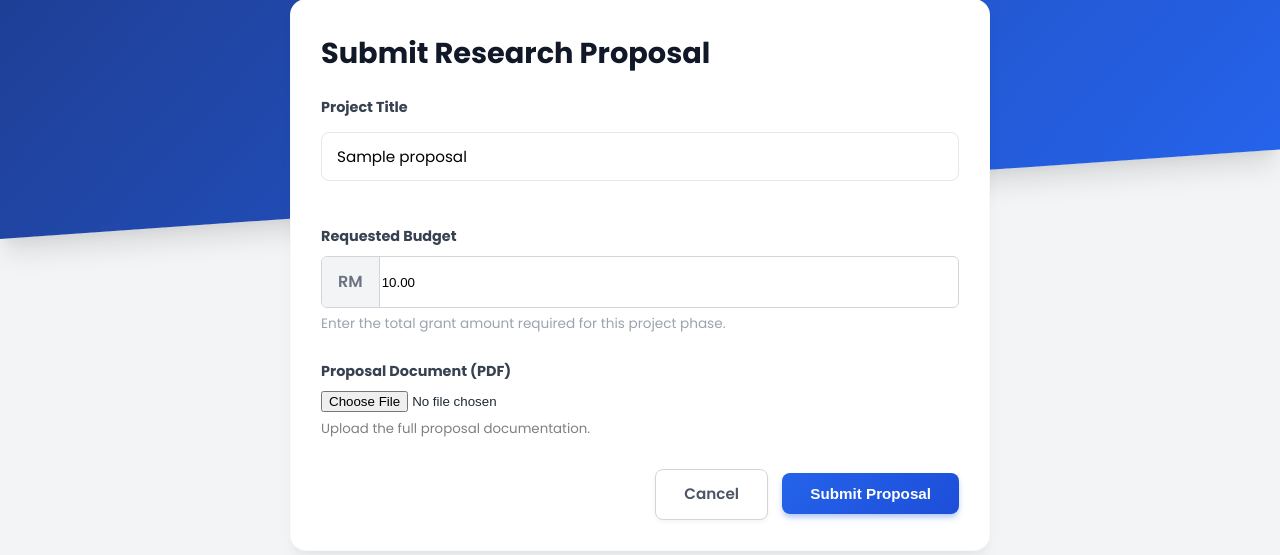
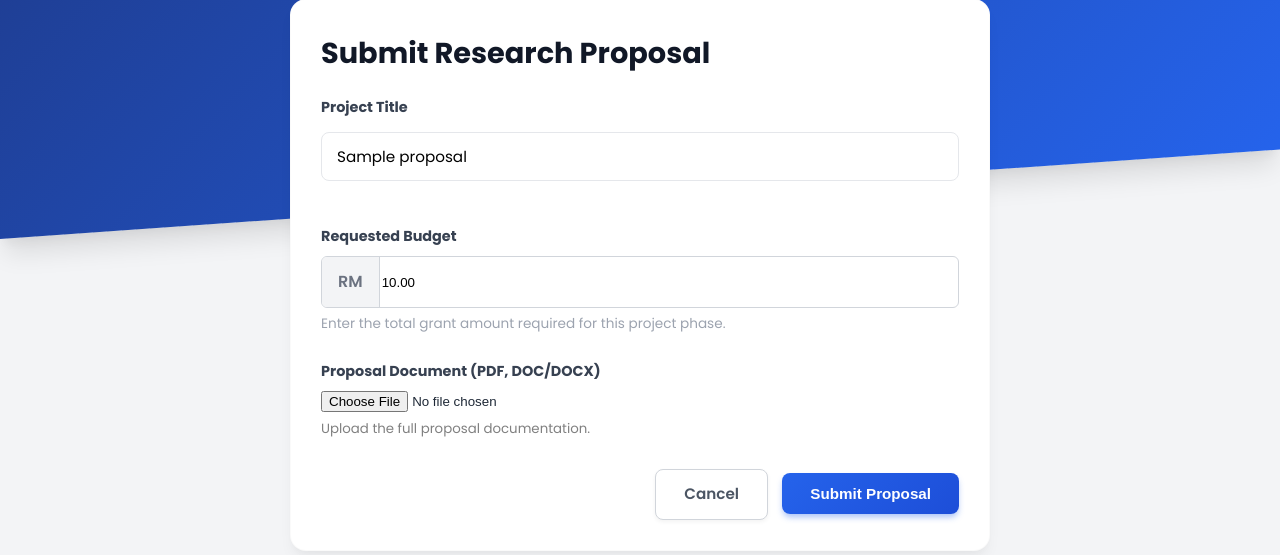
Before and after one commit to MrMinton/Research-Grant-Management-System, a Django app: page /resubmit/1/ in a window 1280 px wide. Shown: the part 111-666 px from the top of the page. Run offline with Django 5.2, Linux system fonts and the light colour scheme; a user stored in the database is signed in; tables that the repository leaves empty hold one stand-in row (values such as "Sample post").

Commit message:
quick tweak

```diff
--- a/rgms_config/templates/grants/researcher_dashboard.html
+++ b/rgms_config/templates/grants/researcher_dashboard.html
@@ -62,6 +62,10 @@
                                 <span class="badge badge-danger-soft pulse-animation">
                                     <i class="status-icon">⚠️</i> Intervention
                                 </span>
+                            {% elif proposal.status == 'Rejected' %}
+                                <span class="badge badge-danger-soft pulse-animation">
+                                    <i class="status-icon">❌</i> Rejected
+                                </span>
                             {% elif proposal.status == 'Pending' %}
                                 <span class="badge badge-warning-soft">
                                     <i class="status-icon">⏳</i> Pending
--- a/rgms_config/templates/grants/submit_proposal.html
+++ b/rgms_config/templates/grants/submit_proposal.html
@@ -34,7 +34,7 @@
         </div>
 
         <div style="margin-bottom: 20px;">
-            <label style="font-weight: bold; display: block; margin-bottom: 5px;">Proposal Document (PDF)</label>
+            <label style="font-weight: bold; display: block; margin-bottom: 5px;">Proposal Document (PDF, DOC/DOCX)</label>
             {{ form.pdf_file }}
             <small style="color: grey; display: block; margin-top: 5px;">Upload the full proposal documentation.</small>
         </div>
```
